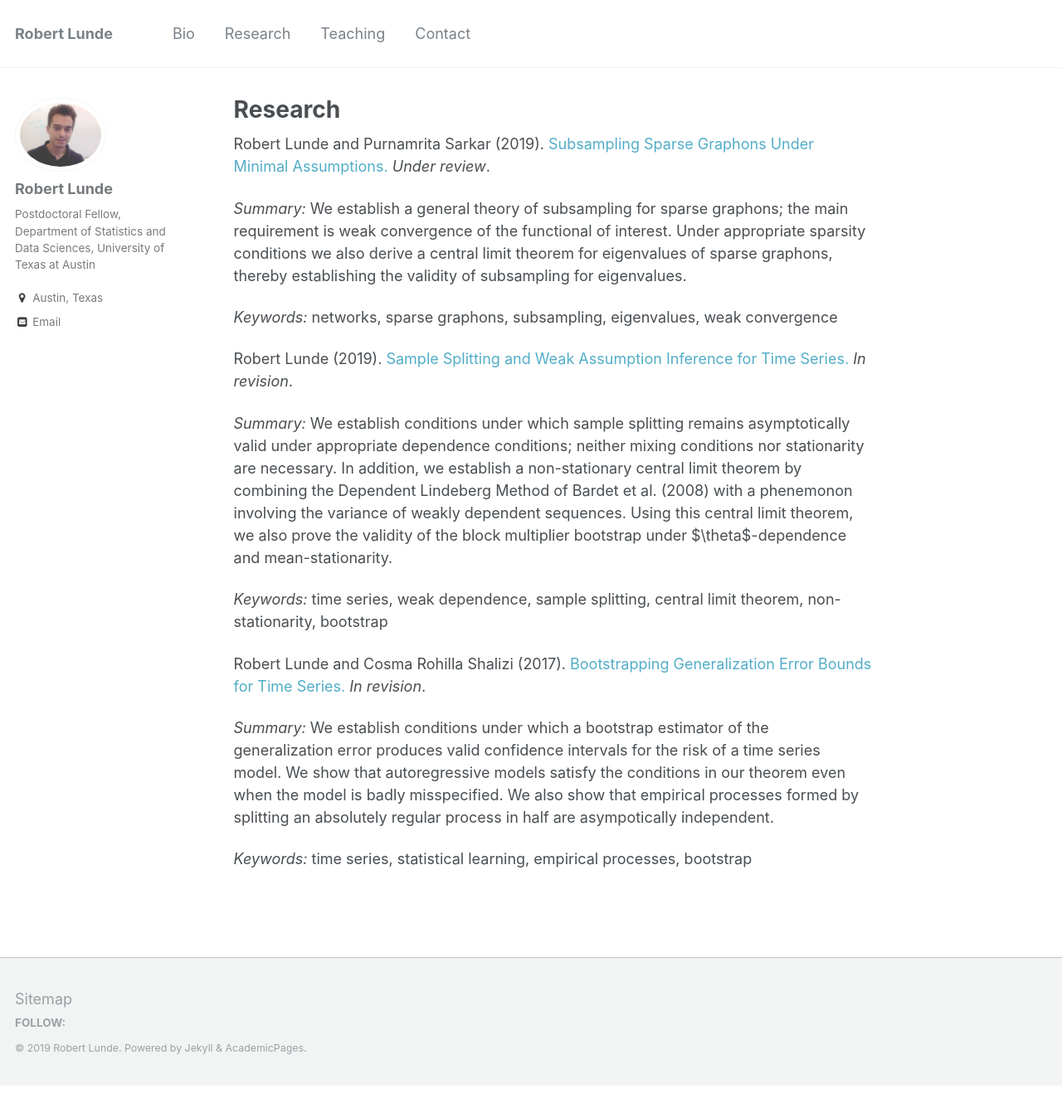
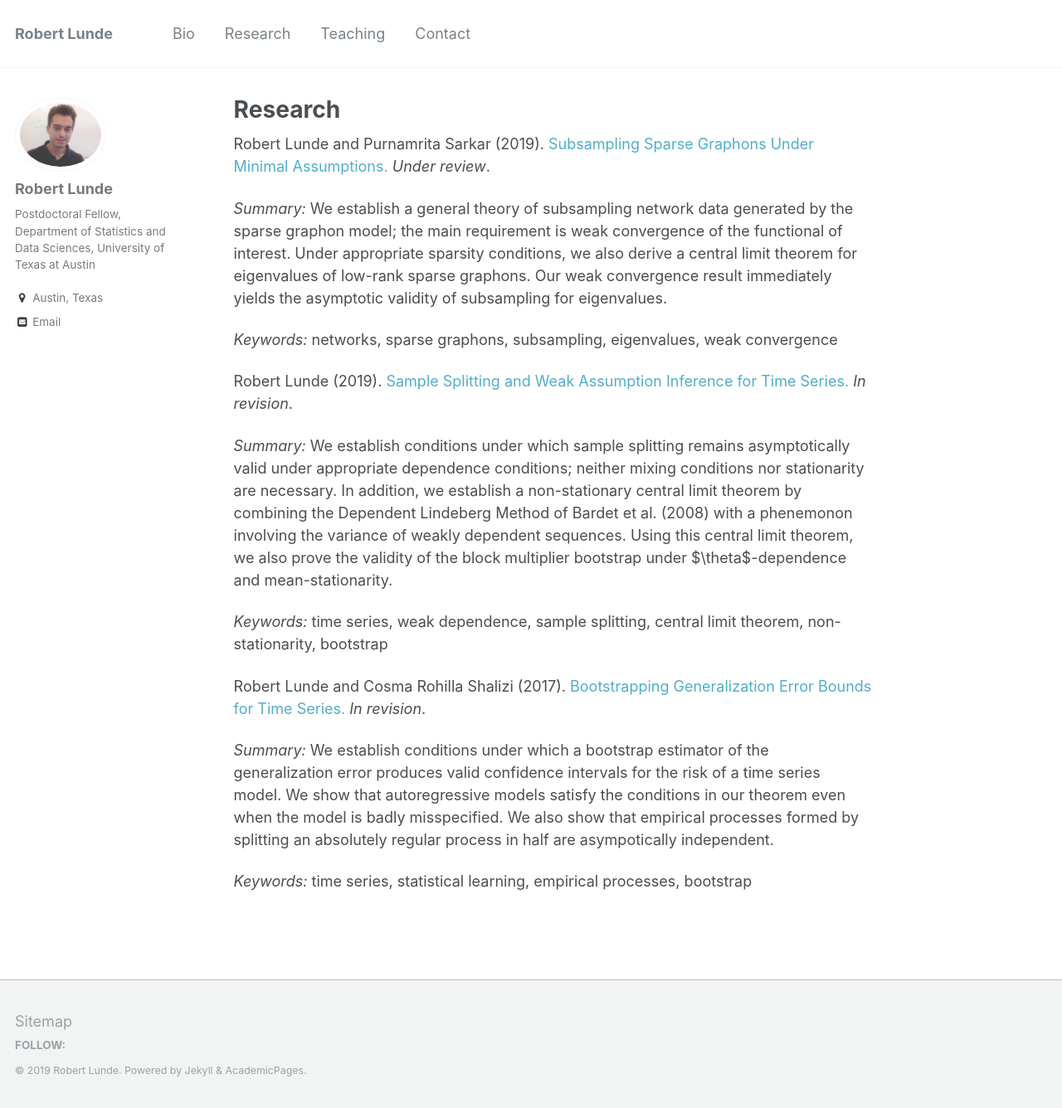
Before and after one commit to rslunde/rslunde.github.io, a Jekyll site: the page built from _pages/research.md, in a window 1280 px wide and 1336 px high. Shown: the whole window at 83% size. Built offline with Jekyll 4.4.1, drawn with Linux system fonts in a browser that asks for light colours.

Commit message:
change research description

```diff
--- a/_pages/research.md
+++ b/_pages/research.md
@@ -5,10 +5,10 @@ author_profile: true
 ---
 Robert Lunde and Purnamrita Sarkar (2019). [Subsampling Sparse Graphons Under Minimal Assumptions.](https://arxiv.org/pdf/1907.12528.pdf) <i>Under review</i>.
 
-<i>Summary:</i> We establish a general theory of subsampling for sparse
-graphons; the main requirement is weak convergence of the functional of interest. Under appropriate sparsity
-conditions we also derive a central limit theorem for eigenvalues of sparse graphons, thereby establishing the
-validity of subsampling for eigenvalues.
+<i>Summary:</i> We establish a general theory of subsampling network data generated by the sparse
+graphon model; the main requirement is weak convergence of the functional of interest. Under appropriate
+sparsity conditions, we also derive a central limit theorem for eigenvalues of low-rank sparse graphons.  Our
+weak convergence result immediately yields the asymptotic validity of subsampling for eigenvalues.
 
 <i>Keywords:</i> networks, sparse graphons, subsampling, eigenvalues, weak convergence
 
```
Also changed, not shown: 1 other file.
